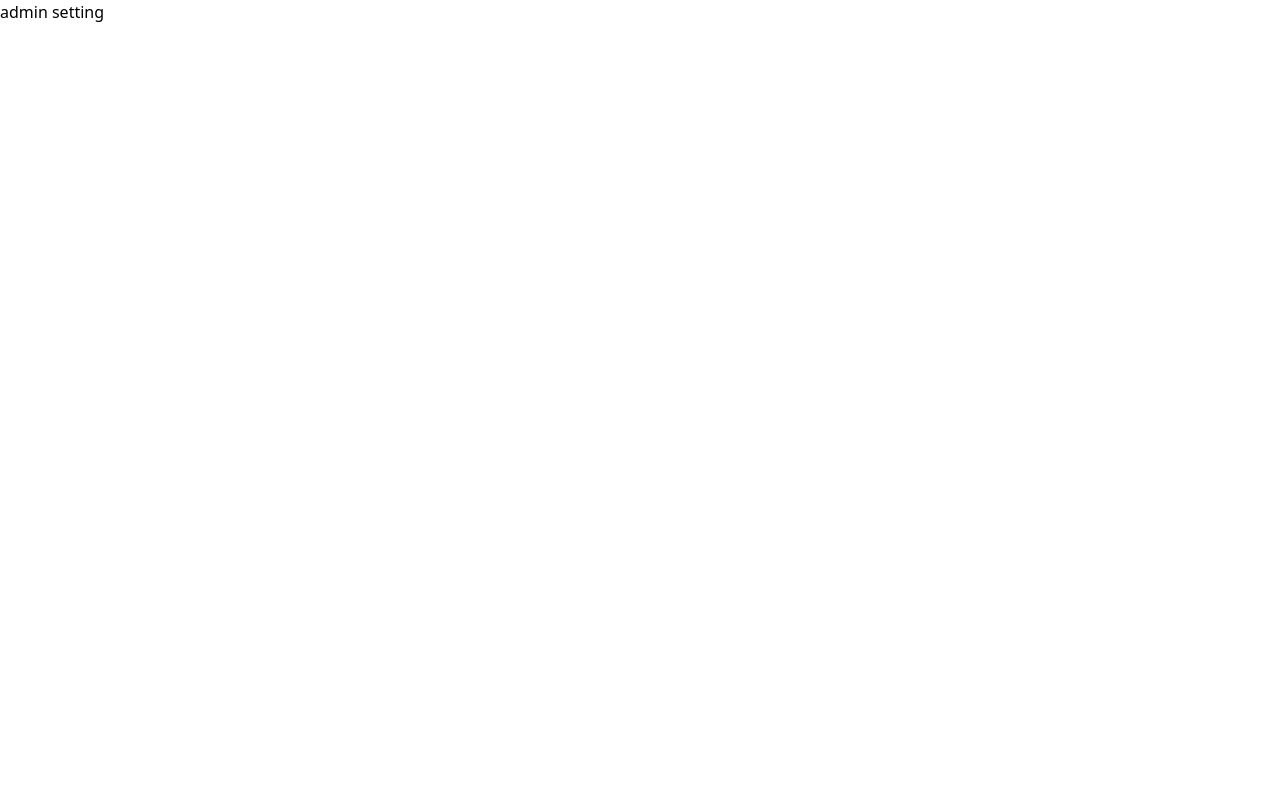
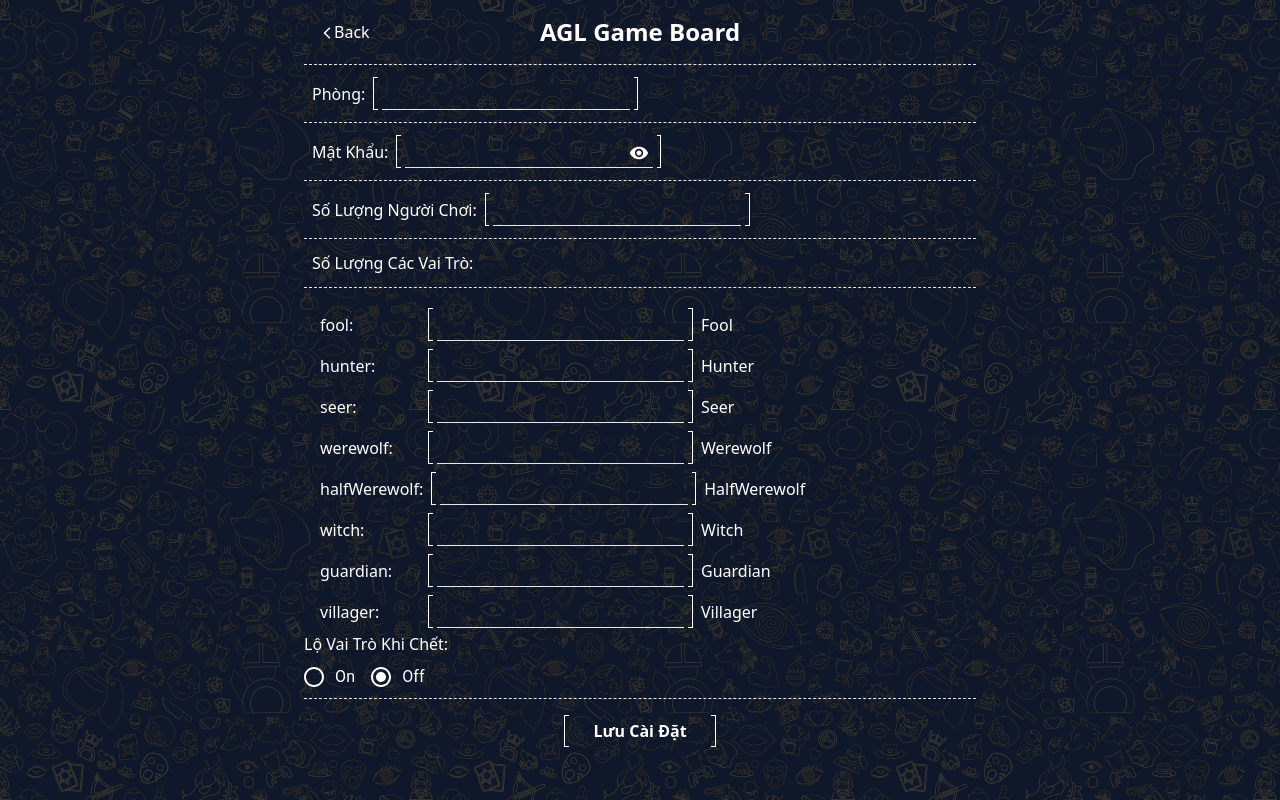
Before and after one commit to thanhquyagl/board-game-app, a Next.js app: page /admin/setting in a window 1280 px wide. Built offline with nearby package versions, Linux system fonts and the light colour scheme.

Commit message:
up function update setting

```diff
--- a/components/FormCreateRoom.tsx
+++ b/components/FormCreateRoom.tsx
@@ -29,6 +29,19 @@ export default function FormCreateRoom() {
     }
     setOpenSnackbar(false);
   };
+
+  const roles = {
+    fool: 1,
+    hunter: 1,
+    seer: 1,
+    werewolf: 1,
+    halfWerewolf: 1,
+    witch: 1,
+    guardian: 1,
+    villager: 1,
+    revealedOnDeath: false,
+  };
+
   const handleAddRoom = () => {
     if (nameRoom) {
       try {
@@ -37,6 +50,7 @@ export default function FormCreateRoom() {
         const newDataRef = push(usesRef);
         const roomId = newDataRef.key;
         const idAdmin = newDataRef.key as string;
+
         set(newDataRef, {
           id: roomId,
           name: nameRoom,
@@ -45,7 +59,9 @@ export default function FormCreateRoom() {
           limit: 2,
           type: typeRoom,
           pass: passRoom,
+          roles: roles
         });
+
         sessionStorage.setItem("idAdminStorage", idAdmin);
         setIdAdmin(idAdmin)
         setNameRoom('');
--- a/src/pages/admin/index.tsx
+++ b/src/pages/admin/index.tsx
@@ -23,8 +23,6 @@ export default function Admin() {
 
   const [id, setId] = useState<string | null>('');
   const [roomDetail, serRoomDetail] = useState<any>(null);
-  const [idAdmin, setIdAdmin] = useState<string | null>(null);
-  const [idPlayer, setIdPlayer] = useState<string | null>(null);
   const [players, setPlayers] = useState<{ [key: string]: any }>({});
   const [playerxroom, setPlayerxroom] = useState<PlayerRoom[]>([]);
   const [playerToRemove, setPlayerToRemove] = useState<string | null>(null);
@@ -36,7 +34,6 @@ export default function Admin() {
 
   useEffect(() => {
     const idAdminStorage = sessionStorage.getItem('idAdminStorage');
-    setIdAdmin(idAdminStorage);
     setId(idAdminStorage);
   }, []);
 
@@ -76,8 +73,6 @@ export default function Admin() {
         const playerData = playerResults.reduce((acc, curr) => ({ ...acc, ...curr }), {});
         setPlayers(playerData);
 
-      } else {
-        console.error('Không tìm thấy dữ liệu');
       }
     }, (error) => {
       console.error('Lỗi lấy dữ liệu player-x-room: ', error);
@@ -187,7 +182,7 @@ export default function Admin() {
               className="p-2"
               title="Setting"
               onClick={() => {
-                router.push('/admin/setting')
+                router.push(`/admin/setting?idRoom=${id}`)
               }}
             >
               [ Setting ]
--- a/src/pages/admin/setting.tsx
+++ b/src/pages/admin/setting.tsx
@@ -1,7 +1,228 @@
-export default function adminSetting(){
-  return(
+'use client'
+
+import { useEffect, useState } from "react";
+import { useRouter, useSearchParams } from "next/navigation";
+import ArrowBackIosNewIcon from '@mui/icons-material/ArrowBackIosNew';
+import VisibilityIcon from '@mui/icons-material/Visibility';
+
+import {
+  Radio,
+  RadioGroup,
+  FormControlLabel,
+  FormControl,
+  Snackbar,
+  SnackbarCloseReason,
+  Alert
+} from '@mui/material'
+
+import { ref, update, onValue } from "firebase/database";
+import { database } from "../../../firebase/config";
+
+export default function Setting() {
+  const router = useRouter();
+  const searchParams = useSearchParams();
+  const idRoom = searchParams.get('idRoom');
+
+  const [statusPass, setStatusPass] = useState<boolean>(false);
+  const [roomDetail, serRoomDetail] = useState<any>(null);
+  const [opensnackbar, setOpenSnackbar] = useState(false);
+
+  const handleClose = (
+    event: React.SyntheticEvent | Event,
+    reason?: SnackbarCloseReason,
+  ) => {
+    if (reason === 'clickaway') {
+      return;
+    }
+    setOpenSnackbar(false);
+  };
+
+  useEffect(() => {
+    if (!idRoom) return;
+    const roomRef = ref(database, `rooms/${idRoom}`);
+    const unsubscribeRoom = onValue(roomRef, (snapshot) => {
+      if (snapshot.exists()) {
+        serRoomDetail(snapshot.val());
+      }
+    }, (error) => {
+      console.log(error);
+    });
+    return () => {
+      unsubscribeRoom();
+    }
+  }, [idRoom, router])
+
+
+  const handleInputChange = (e: React.ChangeEvent<HTMLInputElement>) => {
+    const { name, value } = e.target;
+    serRoomDetail((prevDetail: any) => ({
+      ...prevDetail,
+      [name]: value,
+    }));
+  };
+
+  const handleRadioChange = (e: React.ChangeEvent<HTMLInputElement>) => {
+    const { name, value } = e.target;
+    serRoomDetail((prevDetail: any) => ({
+      ...prevDetail,
+      roles: {
+        ...prevDetail.roles,
+        [name]: value === 'true',
+      },
+    }));
+  };
+
+  const handleSaveSettings = async () => {
+    try {
+      await update(ref(database, `rooms/${idRoom}`), roomDetail);
+      setOpenSnackbar(true);
+    } catch (error) {
+      console.error('Error updating settings: ', error);
+      alert('Failed to update settings');
+    }
+  };
+
+  return (
     <>
-      <h1>admin setting</h1>
+      <Snackbar
+        anchorOrigin={{ vertical: 'top', horizontal: 'center' }}
+        open={opensnackbar}
+        autoHideDuration={1000}
+        onClose={handleClose}
+      >
+        <Alert
+          onClose={handleClose}
+          severity="success"
+          variant="filled"
+          sx={{ width: '100%' }}
+        >
+          Cập nhật Setting thành công!
+        </Alert>
+      </Snackbar>
+
+      <div className="bg-transparent absolute top-0 left-0 w-full text-white z-10">
+        <div className="flex justify-between gap-2 max-w-2xl  min-h-[60px] mx-auto py-3 px-2">
+          <div className="absolute top-1/2 left-1/2 -translate-x-1/2 -translate-y-1/2">
+            <h1 className="text-2xl font-semibold"> AGL Game Board</h1>
+          </div>
+          <button
+            className="px-2"
+            onClick={() => {
+              history.back()
+            }}
+          >
+            <ArrowBackIosNewIcon sx={{ fontSize: '14px', marginBottom: '2px' }} />
+            <span>Back</span>
+          </button>
+          <div className="p-2" >　</div>
+        </div>
+      </div>
+      <div className="bg-slate-900 bg-hero-standard  text-white min-h-screen pt-16 pb-2 px-2 flex">
+        <div className="absolute top-0 left-0 bg-hero-standard w-full h-full bg-filter"></div>
+        <div className="relative max-w-2xl mx-auto w-full flex flex-col">
+          <div className="border-t border-dashed py-3 px-2">
+            <div className="flex items-center gap-2">
+              <p>Phòng: </p>
+              <div className="group-input">
+                <input
+                  type="text"
+                  className="bg-transparent border-b px-2 py-1 relative focus:outline-none w-full"
+                  value={roomDetail?.name || ''}
+                  onChange={handleInputChange}
+                  name="name"
+                />
+              </div>
+            </div>
+          </div>
+          <div className="border-t border-dashed py-3 px-2">
+            <div className="flex items-center gap-2">
+              <p>Mật Khẩu: </p>
+              <div className="relative group-input">
+                <input
+                  type={statusPass ? "text" : "password"}
+                  className="bg-transparent border-b px-2 py-1 relative focus:outline-none w-full"
+                  value={roomDetail?.pass || ''}
+                  onChange={handleInputChange}
+                  name="pass"
+                />
+                <button
+                  className="absolute top-1/2 -translate-y-1/2 right-3"
+                  onClick={() => { setStatusPass(!statusPass) }}
+                >
+                  <VisibilityIcon fontSize="small" />
+                </button>
+
+              </div>
+            </div>
+          </div>
+          <div className="border-t border-dashed py-3 px-2">
+            <div className="flex items-center gap-2">
+              <p>Số Lượng Người Chơi: </p>
+              <div className="group-input">
+                <input
+                  type="number"
+                  className="bg-transparent border-b px-2 py-1 relative focus:outline-none w-full"
+                  value={roomDetail?.limit || ''}
+                  onChange={handleInputChange}
+                  name="limit"
+                />
+              </div>
+            </div>
+
+          </div>
+          <div className="border-y border-dashed py-3 px-2 mb-4">
+            <p>Số Lượng Các Vai Trò:</p>
+          </div>
+          {['fool', 'hunter', 'seer', 'werewolf', 'halfWerewolf', 'witch', 'guardian', 'villager'].map(role => (
+            <div className="py-1 px-4" key={role}>
+              <div className="flex items-center gap-2">
+                <p className="min-w-[100px]">{role}: </p>
+                <div className="group-input">
+                  <input
+                    type="number"
+                    className="bg-transparent border-b px-2 py-1 relative focus:outline-none w-full"
+                    value={roomDetail?.roles?.[role] || ''}
+                    onChange={(e) => {
+                      serRoomDetail((prevDetail: any) => ({
+                        ...prevDetail,
+                        roles: {
+                          ...prevDetail.roles,
+                          [role]: e.target.value,
+                        },
+                      }));
+                    }}
+                    name={role}
+                  />
+                </div>
+                <p>{role.charAt(0).toUpperCase() + role.slice(1)}</p>
+              </div>
+            </div>
+          ))}
+          <FormControl component="fieldset" className="border-t border-dashed pt-3 px-2 my-4">
+            <p>Lộ Vai Trò Khi Chết: </p>
+            <RadioGroup
+              name="revealedOnDeath"
+              value={roomDetail?.roles?.revealedOnDeath ? 'true' : 'false'}
+              onChange={handleRadioChange}
+              row
+            >
+              <FormControlLabel value="true" control={<Radio sx={{ '& .MuiSvgIcon-root': { color: "#fff", }, }} />} label="On" />
+              <FormControlLabel value="false" control={<Radio sx={{ '& .MuiSvgIcon-root': { color: "#fff", }, }} />} label="Off" />
+            </RadioGroup>
+          </FormControl>
+
+          <div className="text-center border-t border-dashed py-4 px-2">
+            <div className="c-btn__main">
+              <button
+                className="flex-none bg-transparent text-white px-6 py-1 font-semibold hover:text-slate-900"
+                onClick={handleSaveSettings}
+              >
+                <span className="relative">Lưu Cài Đặt</span>
+              </button>
+            </div>
+          </div>
+        </div>
+      </div >
     </>
   )
 }
```
